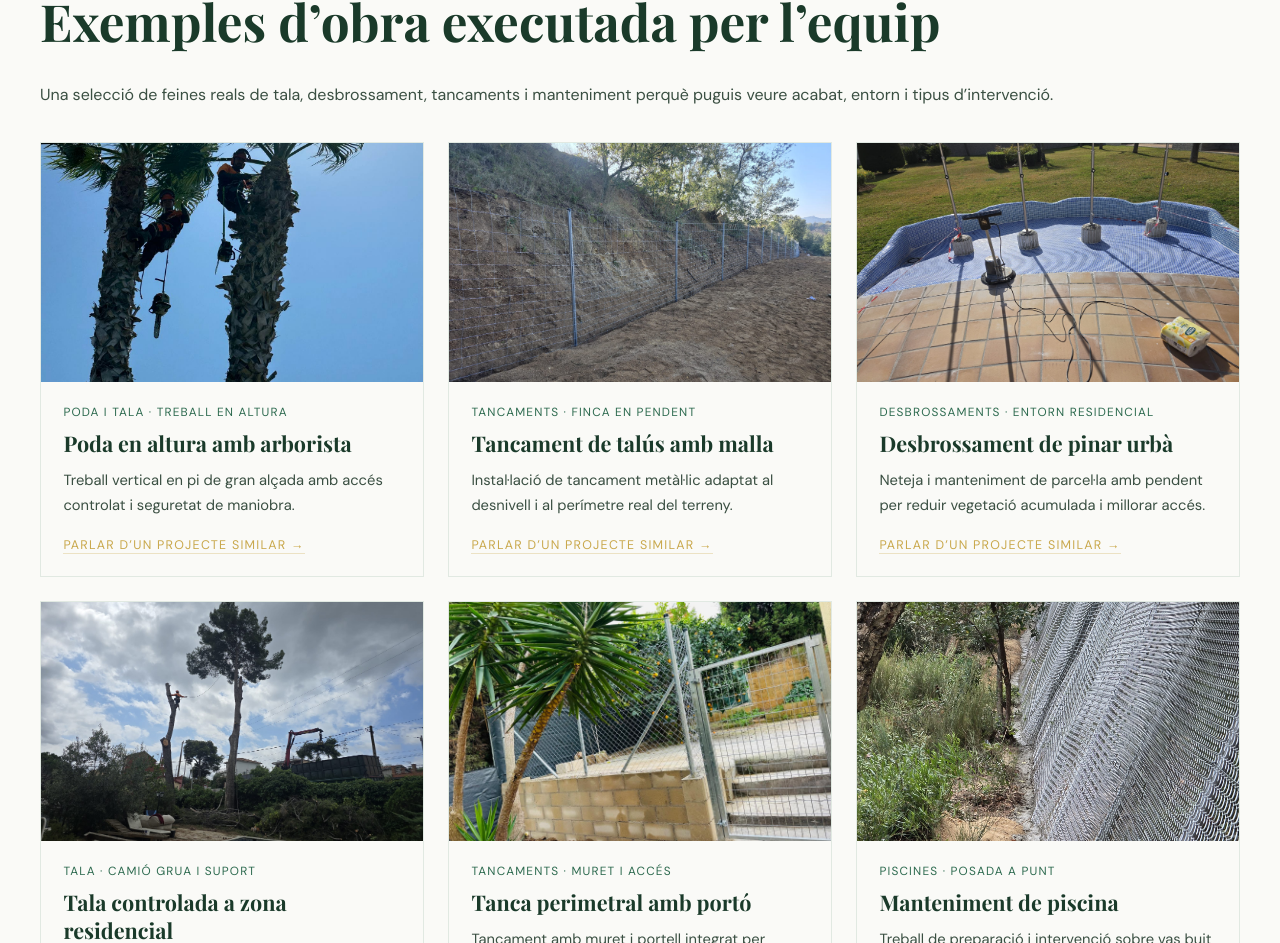
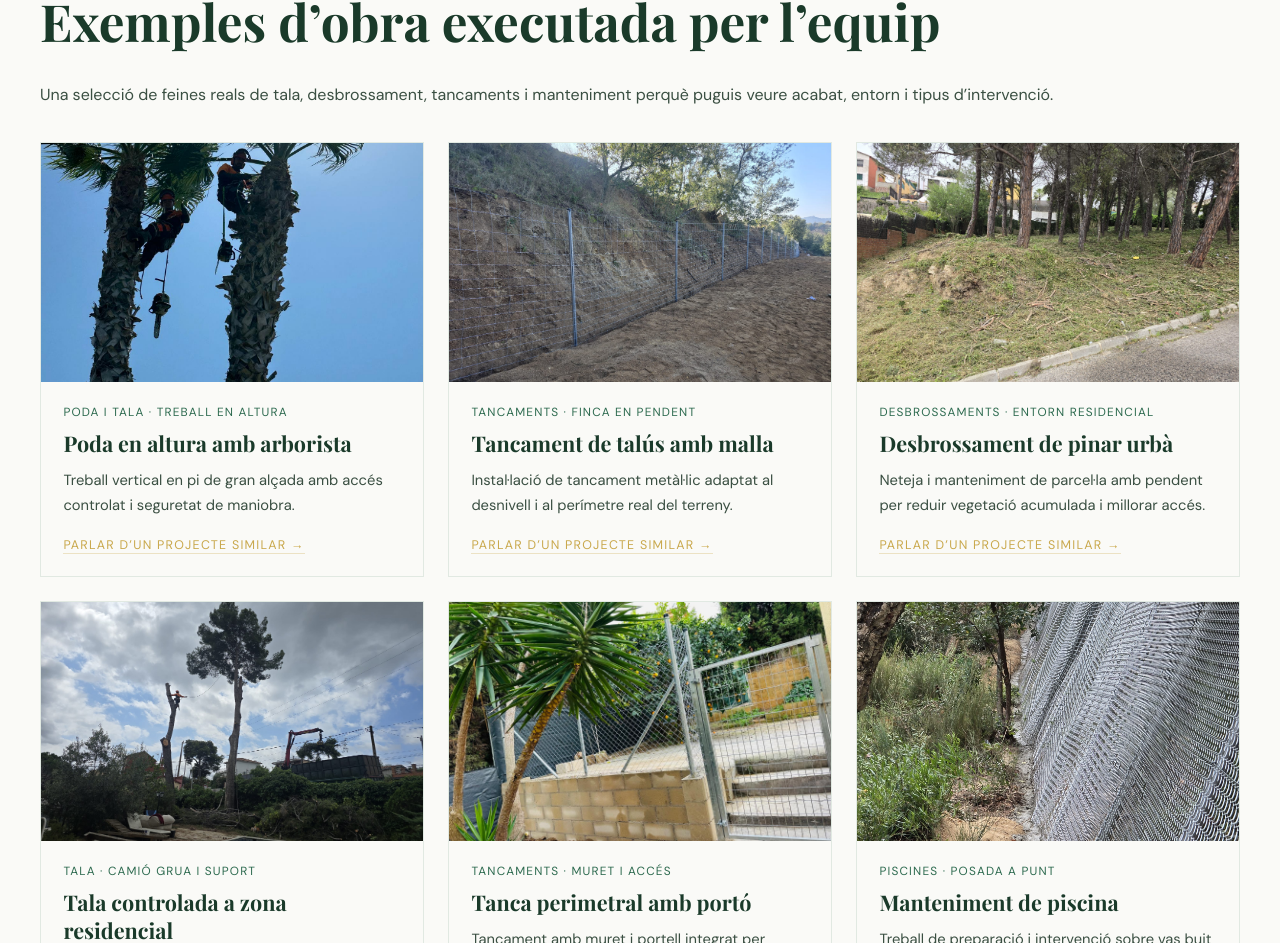
Before and after one commit to cbenterprisesbussiness-art/cbforestal-web, a React (Vite) app: page / in a window 1280 px wide. Shown: the part 5392-6335 px from the top of the page. Built offline with nearby package versions, Linux system fonts and the light colour scheme; a web font is replaced by a local one.

Commit message:
Fix image for urban pine clearing project

```diff
--- a/src/shared/siteContent.js
+++ b/src/shared/siteContent.js
@@ -589,7 +589,7 @@ export const projects = {
       meta: { ca: 'Tancaments · Finca en pendent', es: 'Cerramientos · Finca en pendiente' },
     },
     {
-      image: '/trabajos/galeria/limpieza-pinar-urbano.jpg',
+      image: '/trabajos/galeria/limpieza-bosque-pendiente.jpg',
       title: { ca: 'Desbrossament de pinar urbà', es: 'Desbroce de pinar urbano' },
       summary: {
         ca: 'Neteja i manteniment de parcel·la amb pendent per reduir vegetació acumulada i millorar accés.',
```
Also changed, not shown: 11 other files (tests, documents, lock files or other folders).
